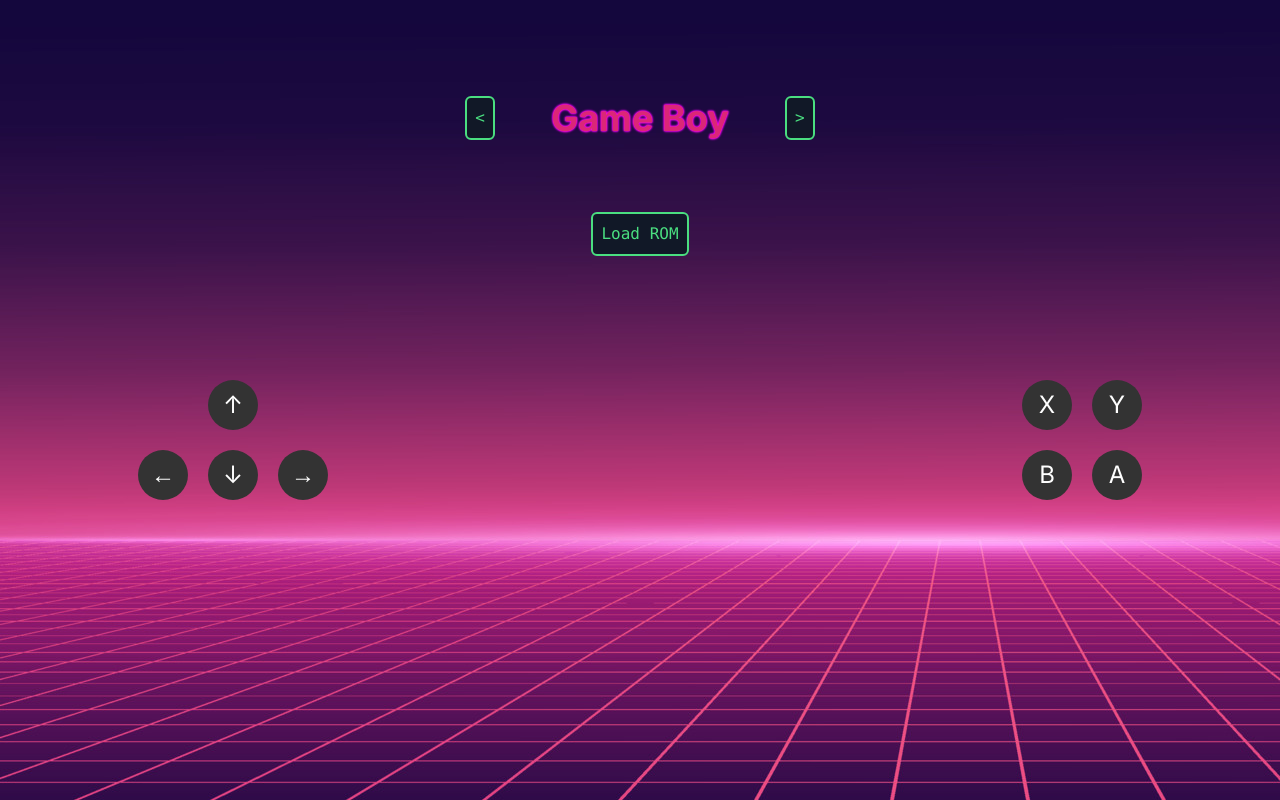
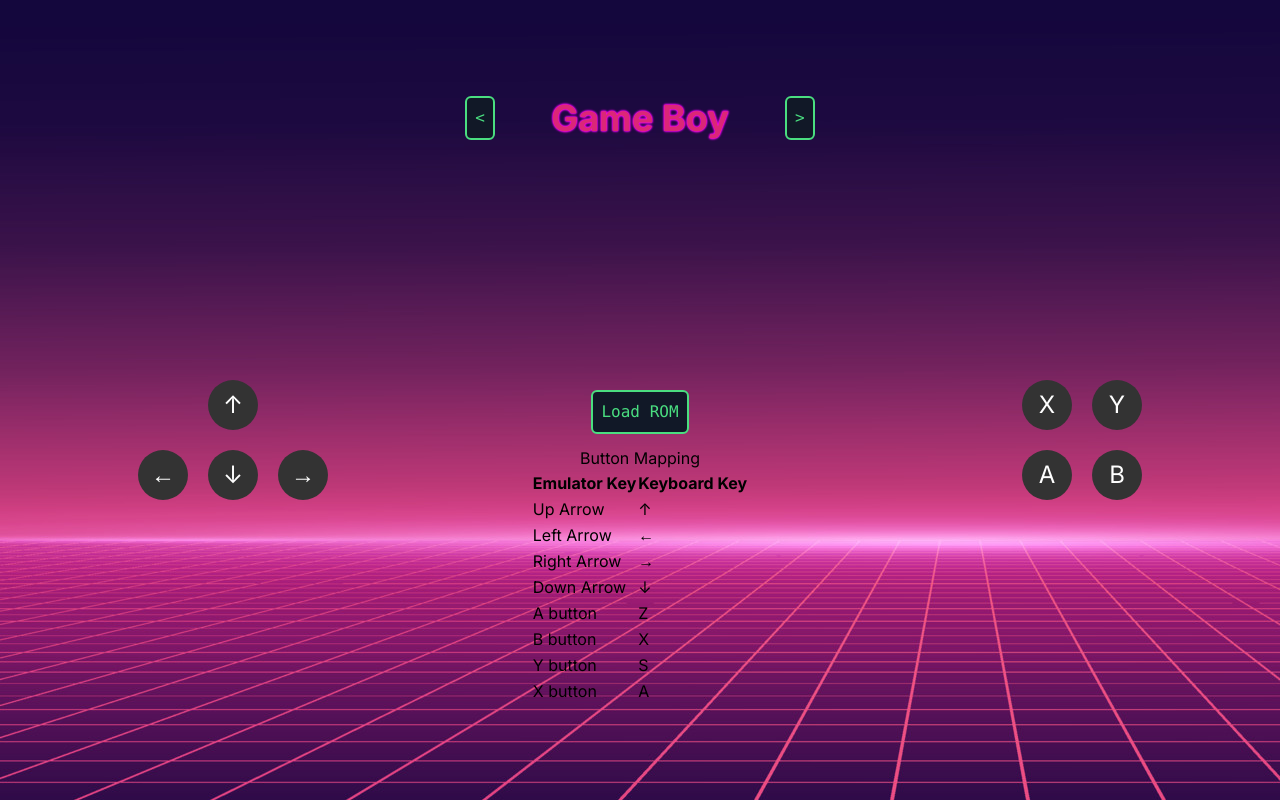
Before and after one commit to Clavvv/VirtualArcade, a Next.js app: page / in a window 1280 px wide. Built offline with nearby package versions, Linux system fonts and the light colour scheme.

Commit message:
added key mapping table

```diff
--- a/app/page.js
+++ b/app/page.js
@@ -70,7 +70,7 @@
   };
 
   return (
-    <main className="flex h-screen flex-col items-center justify-between p-24 bg-neon">
+    <main className="flex min-h-screen flex-col items-center justify-between p-24 bg-neon">
       <div className="flex flex-row items-center">
         <button
           className="cyber-button mx-5 active:bg-slate-600"
@@ -157,7 +157,7 @@
             <div className="flex">
               <div
                 className={`controller-button ${
-                  activeKeys['az'] ? 'controller-button-active' : ''
+                  activeKeys['a'] ? 'controller-button-active' : ''
                 }`}
                 onMouseDown={() => handleButtonPress('a')}
                 onMouseUp={() => handleButtonRelease('a')}
@@ -182,7 +182,7 @@
                 onMouseDown={() => handleButtonPress('z')}
                 onMouseUp={() => handleButtonRelease('z')}
               >
-                B
+                A
               </div>
               <div
                 className={`controller-button ${
@@ -191,11 +191,54 @@
                 onMouseDown={() => handleButtonPress('x')}
                 onMouseUp={() => handleButtonRelease('x')}
               >
-                A
+                B
               </div>
             </div>
           </div>
         </div>
+        <table id="keymapping">
+                <caption>Button Mapping</caption>
+                <thead>
+                  <tr>
+                    <th>Emulator Key</th>
+                    <th>Keyboard Key</th>
+                  </tr>
+                </thead>
+                <tbody>
+                  <tr>
+                    <td>Up Arrow</td>
+                    <td>&uarr;</td>
+                  </tr>
+                  <tr>
+                    <td>Left Arrow</td>
+                    <td>&larr;</td>
+                  </tr>
+                  <tr>
+                    <td>Right Arrow</td>
+                    <td>&rarr;</td>
+                  </tr>
+                  <tr>
+                    <td>Down Arrow</td>
+                    <td>&darr;</td>
+                  </tr>
+                  <tr>
+                    <td>A button</td>
+                    <td>Z</td>
+                  </tr>
+                  <tr>
+                    <td>B button</td>
+                    <td>X</td>
+                  </tr>
+                  <tr>
+                    <td>Y button</td>
+                    <td>S</td>
+                  </tr>
+                  <tr>
+                    <td>X button</td>
+                    <td>A</td>
+                  </tr>
+                </tbody>
+        </table>
       </div>
     </main>
   );
```
